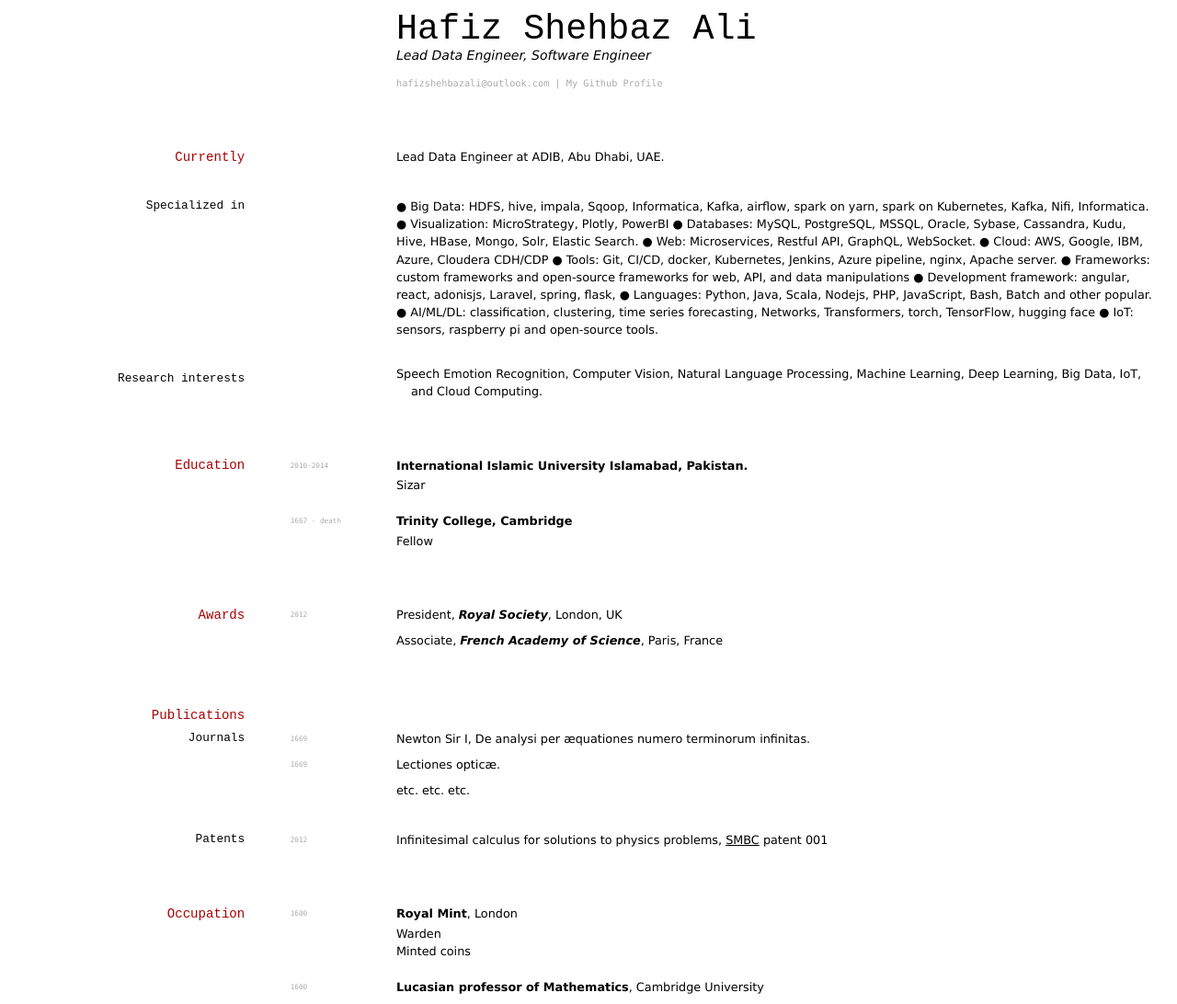
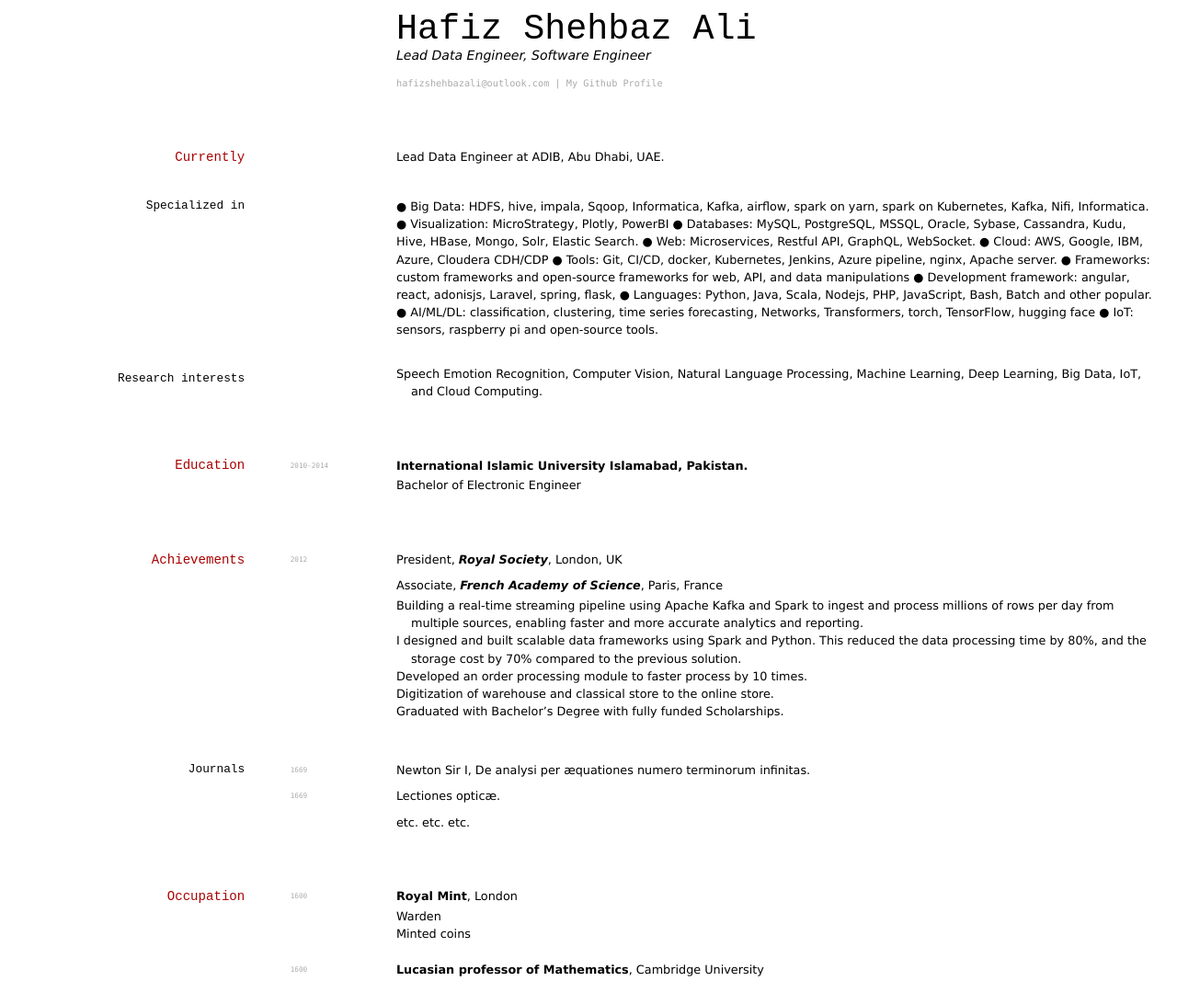
Before and after one commit to hsali/hsali.github.io, a Jekyll site: the page built from index.md, in a window 1280 px wide. Shown: the whole page at 92% size. Built offline with Jekyll 4.4.1, drawn with Linux system fonts in a browser that asks for light colours.

Commit message:
modified

```diff
--- a/index.md
+++ b/index.md
@@ -40,17 +40,9 @@
 `2010-2014`
 __International Islamic University Islamabad, Pakistan.__
 
+- Bachelor of Electronic Engineer
 
-- Sizar
-
-`1667 - death`
-__Trinity College, Cambridge__
-
-- Fellow
-
-
-
-## Awards
+## Achievements
 
 `2012`
 President, *Royal Society*, London, UK
@@ -58,10 +50,13 @@
 Associate, *French Academy of Science*, Paris, France
 
 
+*	Building a real-time streaming pipeline using Apache Kafka and Spark to ingest and process millions of rows per day from multiple sources, enabling faster and more accurate analytics and reporting.
+*	I designed and built scalable data frameworks using Spark and Python. This reduced the data processing time by 80%, and the storage cost by 70% compared to the previous solution.
+*	Developed an order processing module to faster process by 10 times.
+*	Digitization of warehouse and classical store to the online store.
+*	Graduated with Bachelor's Degree with fully funded Scholarships.
 
-## Publications
 
-<!-- A list is also available [online](http://scholar.google.co.uk/citations?user=LTOTl0YAAAAJ) -->
 
 ### Journals
 
@@ -73,10 +68,6 @@
 
 etc. etc. etc.
 
-### Patents
-
-`2012`
-Infinitesimal calculus for solutions to physics problems, [SMBC](http://www.techdirt.com/articles/20121011/09312820678/if-patents-had-been-around-time-newton.shtml) patent 001
 
 
 ## Occupation
```
